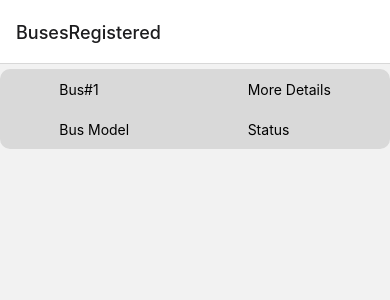
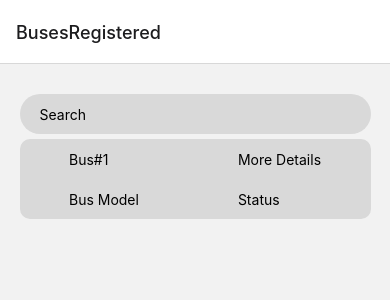
Before and after one commit to zeinshhadi/b-route-app, a React Native app in the folder frontend/: screen /BusesRegistered in a window 390 px wide. Shown: the top 300 px of the page. Built offline with nearby package versions, Linux system fonts and the light colour scheme.

Commit message:
Frontend <> added buses registered details screen

```diff
--- a/frontend/components/common/SearchBar.js
+++ b/frontend/components/common/SearchBar.js
@@ -23,9 +23,9 @@ const styles = StyleSheet.create({
     backgroundColor: "#D9D9D9",
     height: 40,
     marginTop: 30,
-    marginHorizontal: 20,
     justifyContent: "center",
     alignItems: "center",
+    width: "100%",
   },
   inputSearchDesign: {
     alignSelf: "flex-start",
--- a/frontend/screens/adminScreens/BusesRegisteredScreen.js
+++ b/frontend/screens/adminScreens/BusesRegisteredScreen.js
@@ -1,15 +1,29 @@
 import React from "react";
 import { View } from "react-native";
-import { SearchBar } from "react-native-screens";
 import DetailsCard from "../../components/cards/DetailsCard";
+import SearchBar from "../../components/common/SearchBar";
+import { StyleSheet } from "react-native";
 
 const BusesRegisteredScreen = () => {
   return (
-    <View>
-      <SearchBar />
-      <DetailsCard />
+    <View style={styles.BusesRegisteredContainer}>
+      <View style={styles.innerContainer}>
+        <SearchBar />
+        <DetailsCard />
+      </View>
     </View>
   );
 };
 
 export default BusesRegisteredScreen;
+
+const styles = StyleSheet.create({
+  BusesRegisteredContainer: {
+    justifyContent: "center",
+    width: "100%",
+    alignItems: "center",
+  },
+  innerContainer: {
+    width: "90%",
+  },
+});
```
